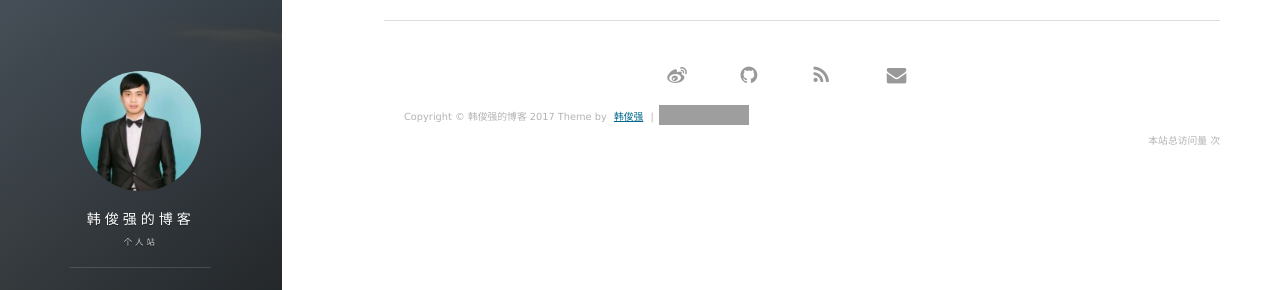
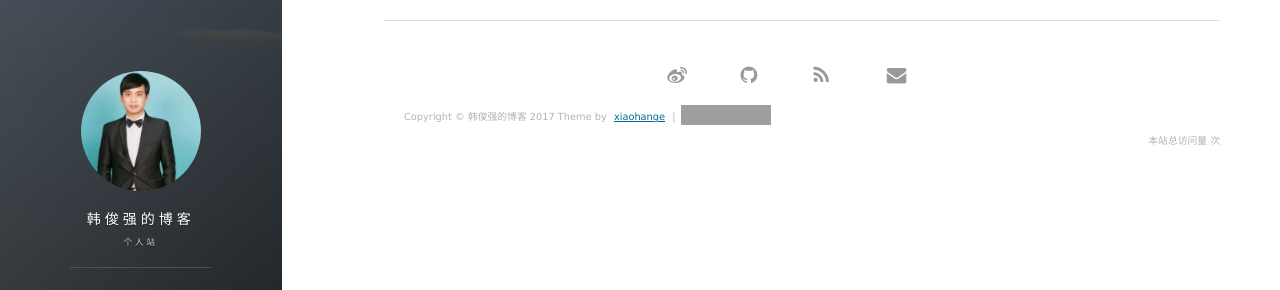
Before and after one commit to xiaohange/xiaohange.github.io, a Jekyll site: the page built from archive.html, in a window 1280 px wide. Shown: the part 217-507 px from the top of the page. Built offline with Jekyll 4.4.1, drawn with Linux system fonts in a browser that asks for light colours; nearby versions of some CDN libraries; comment, search, counter and statistics services are not loaded; grey boxes are pictures that could not be loaded.

Commit message:
no message

```diff
--- a/_includes/footer.html
+++ b/_includes/footer.html
@@ -69,7 +69,7 @@
 
         <div class = "footer_div">
            <p class="copyright text-muted">
-            Copyright &copy; {{ site.title }} {{ site.time | date: '%Y' }} Theme by <a href="http://weibo.com/hanjunqiang/">韩俊强</a> |
+            Copyright &copy; {{ site.title }} {{ site.time | date: '%Y' }} Theme by <a href="http://weibo.com/hanjunqiang/">xiaohange</a> |
             <iframe
                 style="margin-left: 2px; margin-bottom:-5px;"
                 frameborder="0" scrolling="0" width="91px" height="20px"
```
